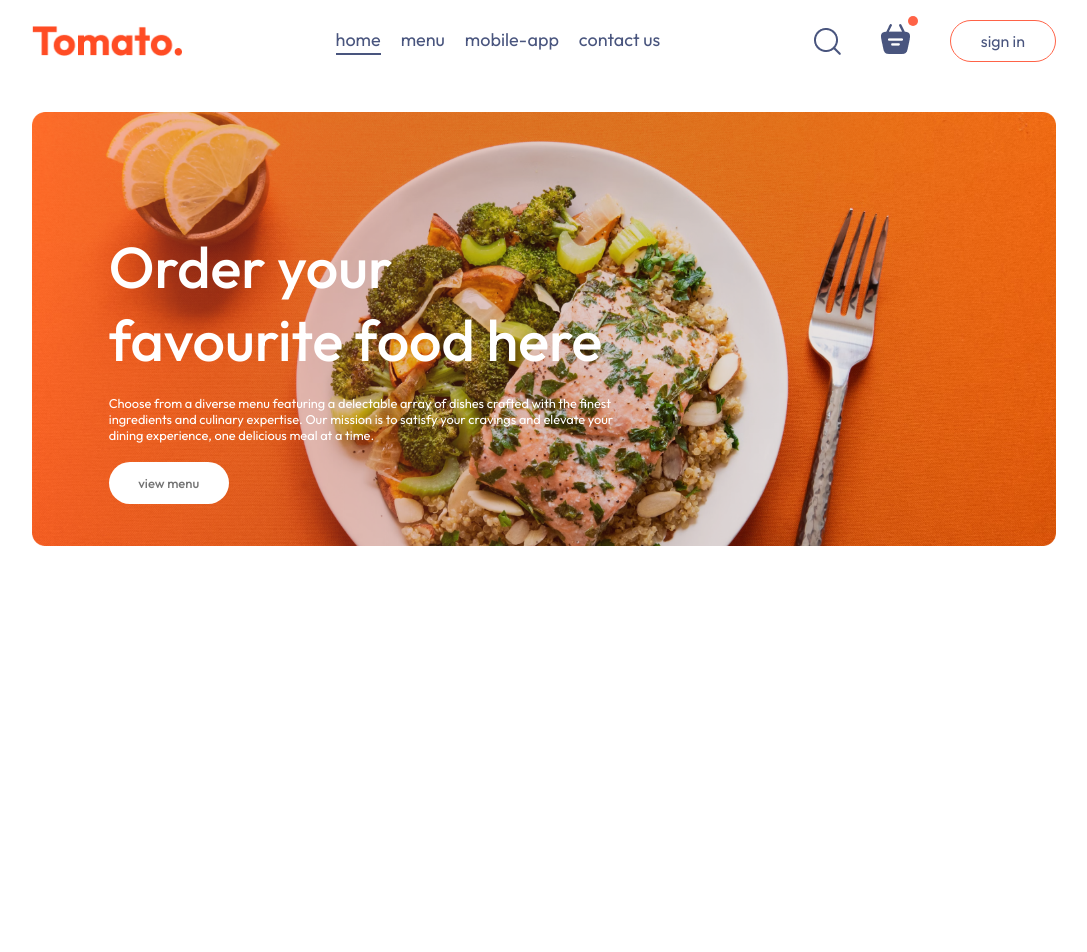
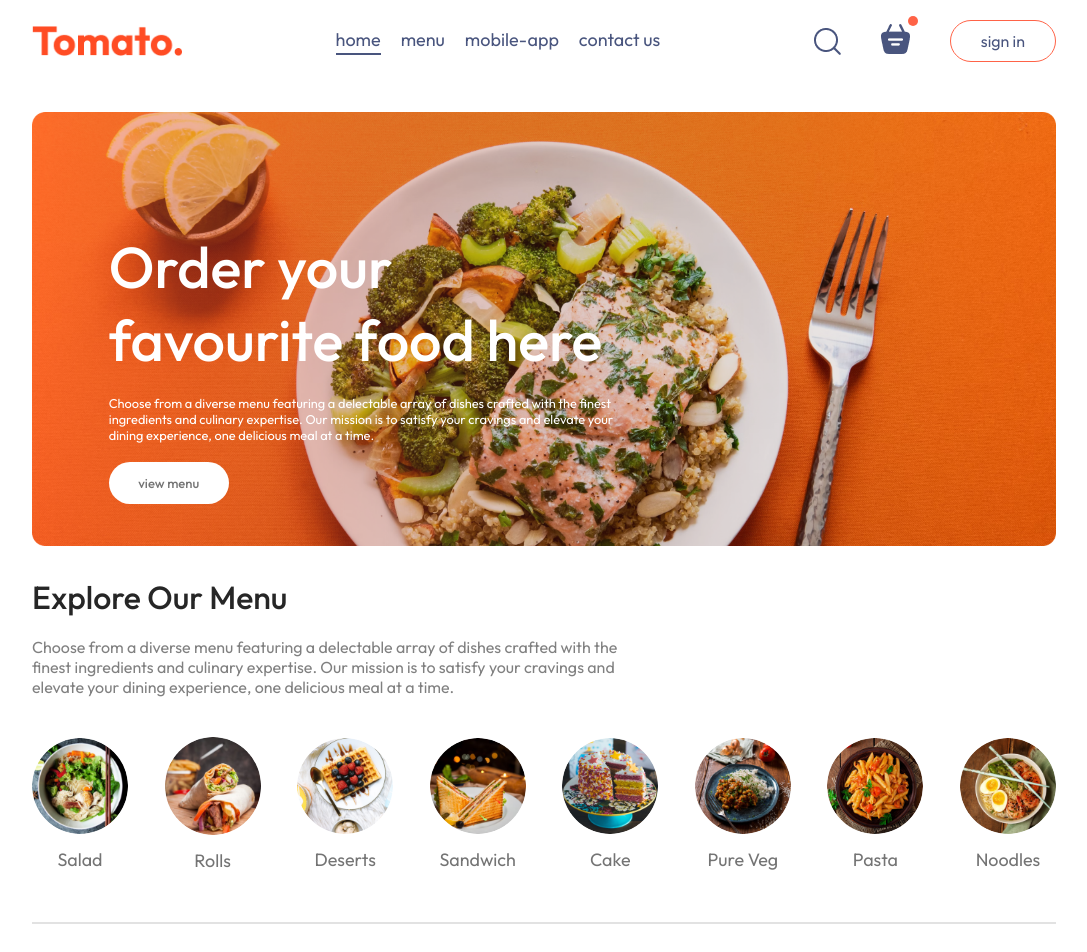
Before and after one commit to njirenjeri/food-del, a React (Vite) app in the folder frontend/: page / in a window 1280 px wide. Shown: the top 952 px of the page, without its empty margins (96-1183 px from the left). Before the commit the page ends 800 px from the top, so only its background shows below. Built offline with nearby package versions, Linux system fonts and the light colour scheme.

Commit message:
menu section

```diff
--- /dev/null
+++ b/frontend/src/components/ExploreMenu/ExploreMenu.css
@@ -0,0 +1,56 @@
+.explore-menu{
+    display: flex;
+    flex-direction: column;
+    gap: 20px;
+}
+
+.explore-menu h1{
+    color: #262626;
+    font-weight: 500;
+}
+
+.explore-menu-text{
+    max-width: 60%;
+    color: #808080;
+}
+
+.explore-menu-list{
+    display: flex;
+    justify-content: space-between;
+    align-items: center;
+    gap: 30px;
+    text-align: center;
+    margin: 20px 0;
+    overflow-x: scroll;
+}
+
+.explore-menu-list::-webkit-scrollbar{
+    display: none;
+}
+
+.explore-menu-list-item img{
+    width: 7.5vw;
+    min-width: 80px;
+    cursor: pointer;
+    border-radius: 50%;
+    transition: .2s;
+}
+
+.explore-menu-list-item p{
+    margin-top: 10px;
+    color: #747474;
+    font-size: max(1.4vw, 16px);
+    cursor: pointer;
+}
+
+.explore-menu hr{
+    margin: 10px 0px;
+    height: 2px;
+    background-color: #e2e2e2;
+    border: none;
+}
+
+.explore-menu-list-item .active{
+    border: 4px solid tomato;
+    padding: 2px;
+}
--- /dev/null
+++ b/frontend/src/components/ExploreMenu/ExploreMenu.jsx
@@ -0,0 +1,29 @@
+import React from 'react'
+import './ExploreMenu.css'
+import {menu_list} from '../../assets/frontend_assets/assets'
+
+const ExploreMenu = ({category, setCategory}) => {
+
+
+
+  return (
+    <div className='explore-menu' id='explore-menu'>
+        <h1>Explore Our Menu</h1>
+        <p className='explore-menu-text' >Choose from a diverse menu featuring a delectable array of dishes crafted with the finest
+        ingredients and culinary expertise. Our mission is to satisfy your cravings and elevate your dining experience, one delicious meal at a time.</p>
+        <div className="explore-menu-list">
+            {menu_list.map((item, index) => {
+                return (
+                    <div onClick={() => setCategory(prev => prev === item.menu_name ? "All" : item.menu_name)} key={index} className='explore-menu-list-item'>
+                        <img className={category === item.menu_name ? "active" : ""} src={item.menu_image} alt="" />
+                        <p>{item.menu_name}</p>
+                    </div>
+                )
+            })}
+        </div>
+        <hr />
+    </div>
+  )
+}
+
+export default ExploreMenu
--- /dev/null
+++ b/frontend/src/components/FoodDisplay/FoodDisplay.css
@@ -0,0 +1,15 @@
+.food-display{
+    margin-top: 30px;
+}
+
+.food-display h2{
+    font-size: max(2vw, 24px);
+    font-weight: 600;
+}
+
+.food-display-list{
+    display: grid;
+    grid-template-columns: repeat(auto-fill, minmax(240px, 1fr));
+    gap: 30px;
+    row-gap: 50px;
+}
--- /dev/null
+++ b/frontend/src/components/FoodDisplay/FoodDisplay.jsx
@@ -0,0 +1,28 @@
+import React, { useContext } from 'react'
+import { StoreContext } from '../../context/StoreContext'
+import FoodItem from '../FoodItem/FoodItem'
+import './FoodDisplay.css'
+
+const FoodDisplay = ({category}) => {
+
+    const {food_list} = useContext(StoreContext)
+  return (
+    <div className='food-display' id='food-display'>
+        <h2>Top Dishes Near You</h2>
+        <div className="food-display-list">
+            { food_list.map((item, index) => {
+                return <FoodItem
+                    key={index}
+                    id={item.id}
+                    name={item.name}
+                    description={item.description}
+                    price={item.price}
+                    image={item.image}
+                />
+            })}
+        </div>
+    </div>
+  )
+}
+
+export default FoodDisplay
--- /dev/null
+++ b/frontend/src/components/FoodItem/FoodItem.css
@@ -0,0 +1,58 @@
+.food-item{
+    width: 100%;
+    margin: auto;
+    border-radius: 15px;
+    box-shadow: 0 0 10px #00000015;
+    transition: 0.3s;
+    animation: fadeIn 1s;
+}
+
+.food-item-image{
+    width: 100%;
+    border-radius: 15px 15px 0 0;
+}
+
+.food-item-info{
+    padding: 20px;
+}
+
+.food-item-name-rating{
+    display: flex;
+    justify-content: space-between;
+    align-items: center;
+    margin-bottom: 10px;
+}
+
+.food-item-name-rating p{
+    font-size: 20px;
+    font-weight: 500;
+}
+
+.food-item-name-rating img{
+    width: 70px;
+}
+
+.food-item-desc{
+    color: #676767;
+    font-size: 12px;
+}
+
+.food-item-price{
+    color: tomato;
+    font-size: 22px;
+    font-weight: 500;
+    margin: 10px 0;
+}
+
+.food-item-image-container{
+    position: relative;
+}
+
+.food-item-image-container .add{
+    width: 35px;
+    position: absolute;
+    bottom: 15px;
+    right: 15px;
+    cursor: pointer;
+    border-radius: 50%;
+}
--- /dev/null
+++ b/frontend/src/components/FoodItem/FoodItem.jsx
@@ -0,0 +1,34 @@
+import React, { useState } from 'react'
+import { assets } from '../../assets/frontend_assets/assets'
+import './FoodItem.css'
+
+const FoodItem = ({id, name, description, price, image}) => {
+
+    const [itemCount, setItemCount] = useState(0)
+  return (
+    <div className='food-item'>
+        <div className="food-item-image-container">
+            <img src={image} alt="" className="food-item-image" />
+            {!itemCount
+                ? <img className='add' onClick={() => setItemCount(prev => prev + 1)} src={assets.add_icon_white} />
+                : <div className='food-item-container'>
+                    <img onClick={() => setItemCount(prev => prev - 1)} src={assets.remove_icon_red} alt='' />
+                    <p>{itemCount}</p>
+                    <img onClick={() => setItemCount(prev => prev + 1)} src={assets.add_icon_green} alt="" />
+                    </div>
+            }
+        </div>
+        <div className="food-item-info">
+            <div className="food-item-name-rating">
+                <p>{name}</p>
+                <img src={assets.rating_starts} alt="" />
+            </div>
+            <p className='food-item-desc'>{description}</p>
+            <p className="food-item-price">${price}</p>
+        </div>
+
+    </div>
+  )
+}
+
+export default FoodItem
--- /dev/null
+++ b/frontend/src/context/StoreContext.jsx
@@ -0,0 +1,19 @@
+import { createContext } from "react";
+import { food_list } from "../assets/frontend_assets/assets";
+
+export const StoreContext = createContext(null)
+
+const StoreContextProvider = (props) => {
+
+    const contextValue = {
+        food_list
+    }
+
+    return(
+        <StoreContext.Provider value={contextValue}>
+            {props.children}
+        </StoreContext.Provider>
+    )
+}
+
+export default StoreContextProvider;
--- a/frontend/src/main.jsx
+++ b/frontend/src/main.jsx
@@ -2,11 +2,14 @@
 import { createRoot } from 'react-dom/client'
 import './index.css'
 import App from './App.jsx'
-import {BrowserRouter} from 'react-router-dom'
+import { BrowserRouter } from 'react-router-dom'
+import StoreContextProvider from './context/StoreContext.jsx'
 
 createRoot(document.getElementById('root')).render(
   <BrowserRouter>
-    <App />
+    <StoreContextProvider>
+      <App />
+    </StoreContextProvider>
   </BrowserRouter>
 
 )
--- a/frontend/src/pages/Home/Home.jsx
+++ b/frontend/src/pages/Home/Home.jsx
@@ -1,12 +1,18 @@
-import React from 'react'
+import React, { useState } from 'react'
 import './Home.css'
 import Header from '../../components/Header/Header'
+import ExploreMenu from '../../components/ExploreMenu/ExploreMenu'
+import FoodDisplay from '../../components/FoodDisplay/FoodDisplay'
 
 const Home = () => {
+
+  const [category, setCategory] = useState("All");
+
   return (
     <div className=''>
         <Header/>
-
+        <ExploreMenu category={category} setCategory={setCategory} />
+        <FoodDisplay category={category}/>
     </div>
   )
 }
```
